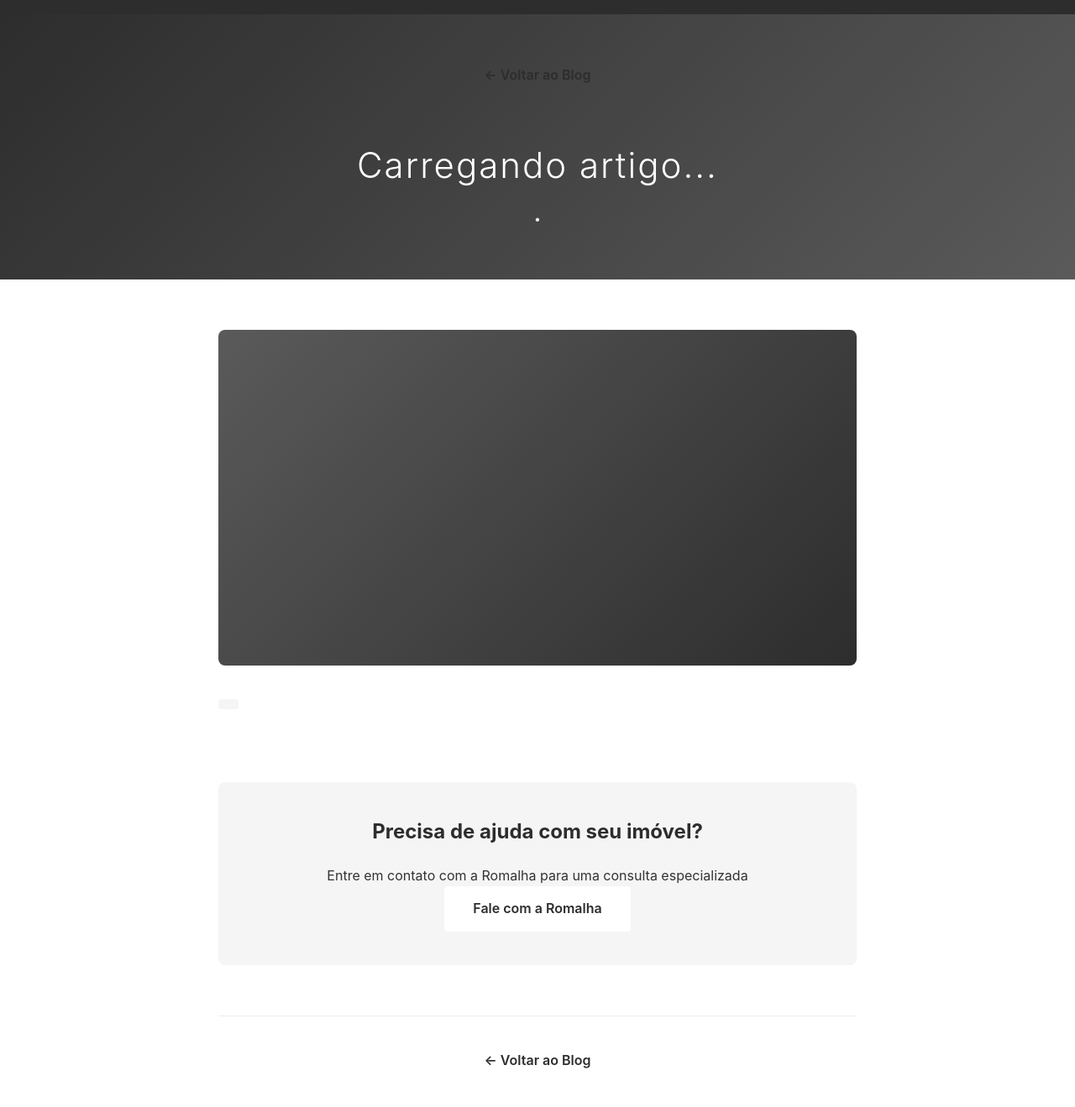
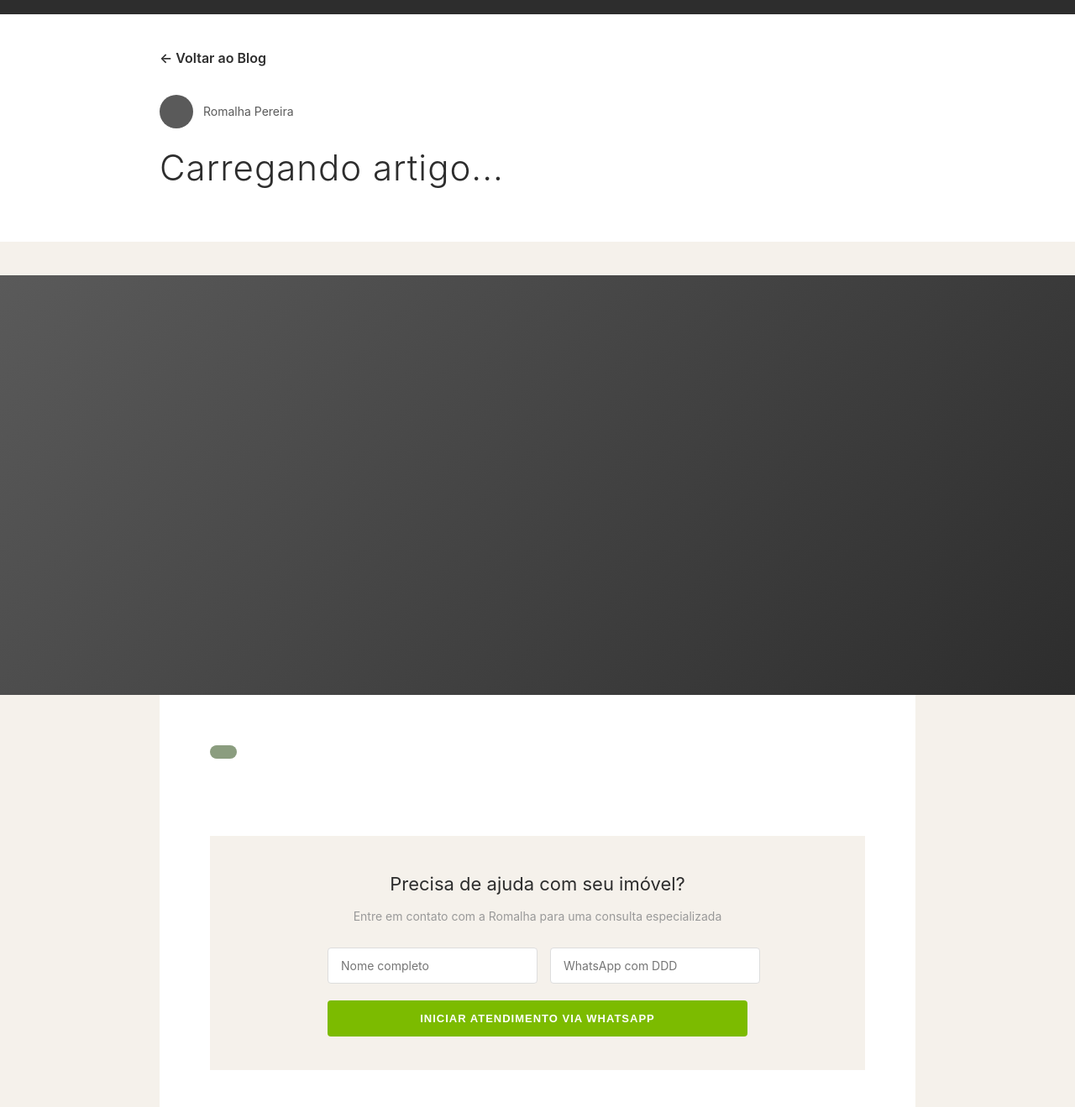
Before and after one commit to tavaresmatias/site-romalha, a plain HTML site: page blog-detalhe.html in a window 1280 px wide. Shown: the part 85-1404 px from the top of the page at 84% size. Drawn offline with Linux system fonts and the light colour scheme.

Commit message:
design: atualizar página de detalhe do blog com estilo elegante tipo Mariana Gonçalves

```diff
--- a/blog-detalhe.html
+++ b/blog-detalhe.html
@@ -6,89 +6,218 @@
     <title>Artigo - Romalha Pereira | Direito Imobiliário</title>
     <link rel="stylesheet" href="css/styles.css">
     <style>
-        .article-hero {
-            background: linear-gradient(135deg, var(--primary-color) 0%, var(--secondary-color) 100%);
-            color: white;
-            padding: 60px 20px;
-            text-align: center;
+        body {
+            background-color: #f5f1eb;
         }
-        .article-hero h1 {
+
+        .article-page {
+            background-color: #f5f1eb;
+        }
+
+        .article-back {
+            color: var(--primary-color);
+            text-decoration: none;
+            font-weight: 600;
+            margin-bottom: 30px;
+            display: inline-block;
+        }
+
+        .article-header {
+            background-color: white;
+            padding: 40px 20px;
+            margin-bottom: 40px;
+        }
+
+        .article-header-content {
+            max-width: 900px;
+            margin: 0 auto;
+        }
+
+        .article-author {
+            display: flex;
+            align-items: center;
+            gap: 12px;
+            margin-bottom: 20px;
+        }
+
+        .article-author-img {
+            width: 40px;
+            height: 40px;
+            border-radius: 50%;
+            background: var(--secondary-color);
+        }
+
+        .article-author-name {
+            font-size: 14px;
+            color: var(--secondary-color);
+        }
+
+        .article-title {
             font-size: 42px;
             font-weight: 300;
-            letter-spacing: 2px;
+            letter-spacing: 1px;
+            color: var(--primary-color);
             margin: 20px 0;
+            line-height: 1.3;
         }
+
         .article-meta {
-            font-size: 14px;
-            opacity: 0.9;
-            margin-top: 20px;
+            display: flex;
+            gap: 15px;
+            font-size: 12px;
+            color: #999;
+            margin-top: 15px;
         }
-        .article-container {
-            max-width: 800px;
-            margin: 60px auto;
-            padding: 0 20px;
-        }
+
         .article-image {
             width: 100%;
-            height: 400px;
+            height: 500px;
             background: linear-gradient(135deg, var(--secondary-color), var(--primary-color));
-            border-radius: 8px;
-            margin-bottom: 40px;
+            border-radius: 0;
+            margin-bottom: 0;
             display: flex;
             align-items: center;
             justify-content: center;
             color: white;
+            font-size: 16px;
+            object-fit: cover;
         }
+
+        .article-container {
+            max-width: 900px;
+            margin: 0 auto;
+            padding: 0 20px;
+            background-color: white;
+        }
+
+        .article-content-wrapper {
+            padding: 60px 40px;
+        }
+
+        .article-tag {
+            display: inline-block;
+            background: #8b9d7f;
+            color: white;
+            padding: 8px 16px;
+            border-radius: 20px;
+            font-size: 12px;
+            margin-bottom: 25px;
+            font-weight: 600;
+            letter-spacing: 0.5px;
+        }
+
         .article-content {
             font-size: 16px;
             line-height: 1.8;
-            color: var(--text-color);
+            color: #555;
         }
+
         .article-content p {
-            margin-bottom: 20px;
+            margin-bottom: 25px;
+            text-align: justify;
         }
+
         .article-content h2 {
             font-size: 28px;
-            margin: 40px 0 20px;
+            margin: 45px 0 25px;
             color: var(--primary-color);
+            font-weight: 400;
+            letter-spacing: 0.5px;
         }
+
         .article-content strong {
             color: var(--primary-color);
             font-weight: 600;
         }
-        .article-tag {
-            display: inline-block;
-            background: var(--light-bg);
-            color: var(--secondary-color);
-            padding: 6px 12px;
-            border-radius: 4px;
-            font-size: 12px;
+
+        .article-cta-form {
+            background-color: #f5f1eb;
+            padding: 40px;
+            border-radius: 0;
+            margin: 60px 0;
+            text-align: center;
+        }
+
+        .article-cta-form h3 {
+            font-size: 22px;
+            margin-bottom: 10px;
+            color: var(--primary-color);
+            font-weight: 400;
+        }
+
+        .article-cta-form p {
+            margin-bottom: 25px;
+            color: #999;
+            font-size: 14px;
+        }
+
+        .cta-form-group {
+            display: grid;
+            grid-template-columns: 1fr 1fr;
+            gap: 15px;
             margin-bottom: 20px;
         }
+
+        .cta-form-group.full {
+            grid-template-columns: 1fr;
+        }
+
+        .cta-form-group input {
+            padding: 12px 15px;
+            border: 1px solid #ddd;
+            border-radius: 4px;
+            font-size: 14px;
+            font-family: inherit;
+        }
+
+        .cta-form-group input:focus {
+            outline: none;
+            border-color: var(--accent-color);
+        }
+
+        .btn-cta {
+            width: 100%;
+            padding: 14px;
+            background-color: var(--accent-color);
+            color: white;
+            border: none;
+            border-radius: 4px;
+            font-weight: 600;
+            cursor: pointer;
+            transition: opacity 0.3s;
+            letter-spacing: 1px;
+            text-transform: uppercase;
+            font-size: 13px;
+        }
+
+        .btn-cta:hover {
+            opacity: 0.9;
+        }
+
         .article-footer {
             border-top: 1px solid #eee;
             padding-top: 40px;
             margin-top: 60px;
             text-align: center;
+            padding-bottom: 40px;
         }
-        .article-cta {
-            background: var(--light-bg);
-            padding: 40px 20px;
-            border-radius: 8px;
-            text-align: center;
-            margin: 60px 0;
+
+        @media (max-width: 768px) {
+            .article-title {
+                font-size: 28px;
             }
-        .article-cta h3 {
-            font-size: 24px;
-            margin-bottom: 20px;
-            color: var(--primary-color);
+
+            .article-image {
+                height: 300px;
             }
-        .article-back {
-            color: var(--primary-color);
-            text-decoration: none;
-            font-weight: 600;
-            margin-bottom: 40px;
-            display: inline-block;
+
+            .article-content-wrapper {
+                padding: 30px 20px;
+            }
+
+            .cta-form-group {
+                grid-template-columns: 1fr;
+            }
         }
     </style>
 </head>
@@ -105,36 +234,56 @@
         </div>
     </header>
 
-    <!-- Article Hero -->
-    <section class="article-hero">
-        <div class="container">
+    <!-- Article Page -->
+    <section class="article-page">
+        <!-- Article Header with Title -->
+        <div class="article-header">
+            <div class="article-header-content">
                 <a href="/blog" class="article-back">← Voltar ao Blog</a>
-            <h1 id="article-title">Carregando artigo...</h1>
+
+                <div class="article-author">
+                    <div class="article-author-img"></div>
+                    <div class="article-author-name">Romalha Pereira</div>
+                </div>
+
+                <h1 class="article-title" id="article-title">Carregando artigo...</h1>
+
                 <div class="article-meta">
-                <span id="article-date"></span> • <span id="article-category"></span>
+                    <span id="article-date"></span>
+                    <span id="article-category"></span>
                 </div>
             </div>
-    </section>
+        </div>
+
+        <!-- Article Image -->
+        <div class="article-image" id="article-image"></div>
 
         <!-- Article Content -->
-    <section class="article-container">
-        <div class="article-image" id="article-image"></div>
-
+        <div class="article-container">
+            <div class="article-content-wrapper">
                 <span class="article-tag" id="article-tag"></span>
 
                 <div class="article-content" id="article-content">
                     <!-- Conteúdo renderizado via JS -->
                 </div>
 
-        <!-- CTA -->
-        <div class="article-cta">
+                <!-- CTA Form -->
+                <div class="article-cta-form">
                     <h3>Precisa de ajuda com seu imóvel?</h3>
                     <p>Entre em contato com a Romalha para uma consulta especializada</p>
-            <a href="https://wa.me/5524988648105" class="btn btn-primary" target="_blank">Fale com a Romalha</a>
+                    <form style="max-width: 500px; margin: 0 auto;">
+                        <div class="cta-form-group">
+                            <input type="text" placeholder="Nome completo" required>
+                            <input type="tel" placeholder="WhatsApp com DDD" required>
+                        </div>
+                        <button type="submit" class="btn-cta" onclick="window.location.href='https://wa.me/5524988648105'; return false;">Iniciar atendimento via WhatsApp</button>
+                    </form>
                 </div>
 
                 <div class="article-footer">
                     <a href="/blog" class="article-back">← Voltar ao Blog</a>
+                </div>
+            </div>
         </div>
     </section>
 
```
Lines whose indentation alone changed are shown as unchanged.
